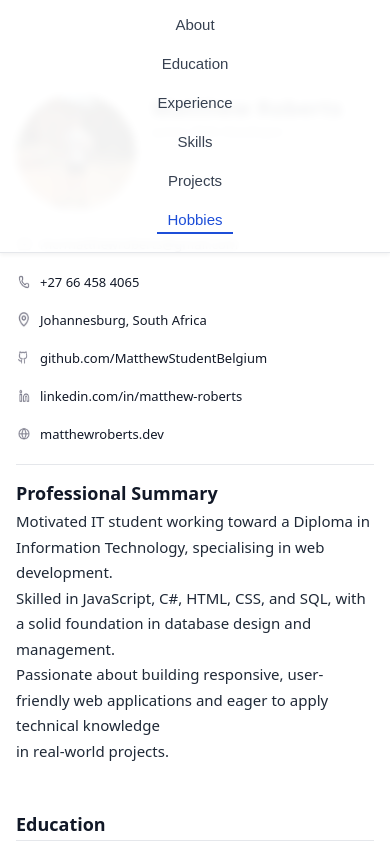
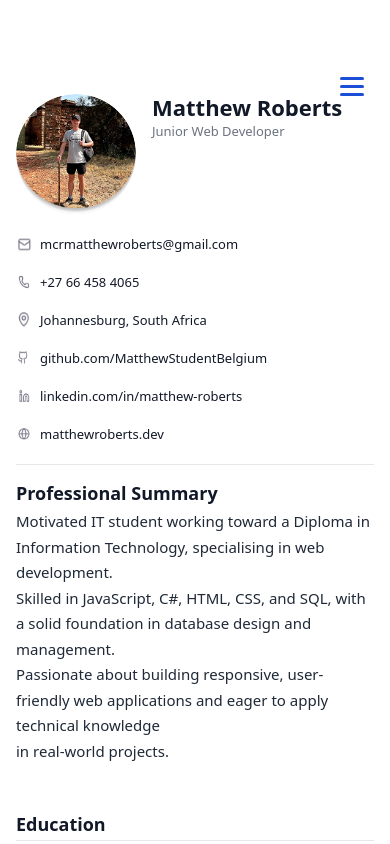
Before and after one commit to MatthewStudentBelgium/portfolio-milestone2, a React (Vite) app: page / in a window 390 px wide. Shown: the top 844 px of the page. Built offline with nearby package versions, Linux system fonts and the light colour scheme.

Commit message:
Add mobile hamburger menu for navbar

```diff
--- a/src/components/HeaderNav.css
+++ b/src/components/HeaderNav.css
@@ -1,77 +1,85 @@
-.navbar {
-  position: fixed;
-  top: 0;
-  width: 100%;
-  background-color: rgba(255, 255, 255, 0.95);
-  backdrop-filter: blur(4px);
-  border-bottom: 1px solid #e5e7eb;
-  z-index: 9999;
-  padding: 10px 0;
-  box-shadow: 0 2px 4px rgba(0, 0, 0, 0.05);
-  overflow-x: hidden; /* prevent horizontal scroll */
-  box-sizing: border-box;
+/* Container */
+.nav__container {
+  display: flex;
+  justify-content: center;
+  align-items: center;
+  position: relative;
 }
 
-.nav__list {
-  display: flex;
-  justify-content: center;
-  gap: 20px;
-  list-style: none;
-  margin: 0;
-  padding: 0 10px;
-  flex-wrap: wrap; /* ✅ allow wrapping on smaller screens */
-}
-
-.nav__link {
-  position: relative;
-  font-size: 14px;
-  color: #374151;
+/* Hamburger toggle */
+.menu__toggle {
+  position: absolute;
+  right: 20px;
+  top: 6px;
   background: none;
   border: none;
   cursor: pointer;
-  font-weight: 500;
-  transition: color 0.25s ease;
-  padding-bottom: 4px;
+  display: none;
+  flex-direction: column;
+  gap: 5px;
+  z-index: 10000;
 }
 
-/* underline animation */
-.nav__link::after {
-  content: "";
-  position: absolute;
-  bottom: 0;
-  left: 0;
-  height: 2px;
-  width: 0%;
+.bar {
+  width: 24px;
+  height: 3px;
   background-color: #1d4ed8;
-  transition: width 0.3s ease, left 0.3s ease;
+  border-radius: 2px;
+  transition: all 0.3s ease;
 }
 
-.nav__link:hover::after {
-  width: 100%;
+/* Animate burger into X */
+.bar.open:nth-child(1) {
+  transform: rotate(45deg) translate(5px, 5px);
 }
 
-.nav__link.active {
-  color: #1d4ed8;
-  transition: color 0.4s ease, border-color 0.4s ease;
+.bar.open:nth-child(2) {
+  opacity: 0;
 }
 
-.nav__link.active::after {
-  width: 100%;
-  left: 0;
+.bar.open:nth-child(3) {
+  transform: rotate(-45deg) translate(5px, -5px);
 }
 
-/* 📱 Mobile Fix */
-@media (max-width: 650px) {
+/* Desktop view */
+@media (min-width: 701px) {
+  .menu__toggle {
+    display: none;
+  }
+
   .nav__list {
+    display: flex !important;
+    flex-direction: row;
+    justify-content: center;
+    align-items: center;
+    gap: 20px;
+    background: transparent;
+  }
+}
+
+/* Mobile view */
+@media (max-width: 700px) {
+  .menu__toggle {
+    display: flex;
+  }
+
+  .nav__list {
+    position: absolute;
+    top: 45px;
+    left: 0;
+    right: 0;
+    background-color: white;
     flex-direction: column;
     align-items: center;
     gap: 10px;
-    padding-bottom: 8px;
+    padding: 15px 0;
+    box-shadow: 0 2px 8px rgba(0, 0, 0, 0.1);
+    z-index: 999;
   }
 
   .nav__link {
-    font-size: 15px;
-    padding: 6px 10px;
+    font-size: 16px;
+    padding: 8px 16px;
     width: 100%;
     text-align: center;
   }
--- a/src/components/HeaderNav.jsx
+++ b/src/components/HeaderNav.jsx
@@ -1,63 +1,79 @@
+// src/components/HeaderNav.jsx
 import { useEffect, useState } from "react";
 import "./HeaderNav.css";
+import { motion, AnimatePresence } from "framer-motion";
 
 export default function HeaderNav() {
-  const sections = ["about",  "education", "experience", "skills", "projects", "hobbies"];
+  const sections = ["about", "experience", "skills", "projects", "hobbies"];
   const [activeSection, setActiveSection] = useState("about");
+  const [menuOpen, setMenuOpen] = useState(false);
+
+  // scroll into view
   const scrollToSection = (id) => {
     const section = document.getElementById(id);
     if (section) {
       section.scrollIntoView({ behavior: "smooth" });
-      setActiveSection(id);
+      setMenuOpen(false);
     }
   };
 
+  // section highlight on scroll
   useEffect(() => {
     const observer = new IntersectionObserver(
       (entries) => {
-        const visible = entries
-          .filter((e) => e.isIntersecting)
-          .sort((a, b) => b.intersectionRatio - a.intersectionRatio)[0];
+        entries.forEach((entry) => {
+          if (entry.isIntersecting) setActiveSection(entry.target.id);
+        });
+      },
+      { threshold: 0.3 }
+    );
 
-        if (visible) setActiveSection(visible.target.id);
-      },
-      {
-        threshold: [0.25, 0.5, 0.75],
-        rootMargin: "-70px 0px -40% 0px",
-      }
-    );
     sections.forEach((id) => {
-      const el = document.getElementById(id);
-      if (el) observer.observe(el);
+      const section = document.getElementById(id);
+      if (section) observer.observe(section);
     });
 
-    const handleScroll = () => {
-      if (window.scrollY < 100) setActiveSection("about");
-      if (window.innerHeight + window.scrollY >= document.body.scrollHeight - 10)
-        setActiveSection("hobbies");
-    };
-
-    window.addEventListener("scroll", handleScroll);
-    return () => {
-      window.removeEventListener("scroll", handleScroll);
-      observer.disconnect();
-    };
+    return () => observer.disconnect();
   }, []);
 
   return (
     <nav className="navbar">
-      <ul className="nav__list" role="list">
+      <div className="nav__container">
+        <button
+          className="menu__toggle"
+          onClick={() => setMenuOpen((prev) => !prev)}
+          aria-label="Toggle menu"
+        >
+          <div className={`bar ${menuOpen ? "open" : ""}`}></div>
+          <div className={`bar ${menuOpen ? "open" : ""}`}></div>
+          <div className={`bar ${menuOpen ? "open" : ""}`}></div>
+        </button>
+
+        <AnimatePresence>
+          {(menuOpen || window.innerWidth > 700) && (
+            <motion.ul
+              className="nav__list"
+              role="list"
+              initial={{ opacity: 0, y: -20 }}
+              animate={{ opacity: 1, y: 0 }}
+              exit={{ opacity: 0, y: -10 }}
+            >
               {sections.map((id) => (
                 <li key={id}>
                   <button
                     onClick={() => scrollToSection(id)}
-              className={`nav__link ${activeSection === id ? "active" : ""}`}
+                    className={`nav__link ${
+                      activeSection === id ? "active" : ""
+                    }`}
                   >
                     {id.charAt(0).toUpperCase() + id.slice(1)}
                   </button>
                 </li>
               ))}
-      </ul>
+            </motion.ul>
+          )}
+        </AnimatePresence>
+      </div>
     </nav>
   );
 }
```
Lines whose indentation alone changed are shown as unchanged.
